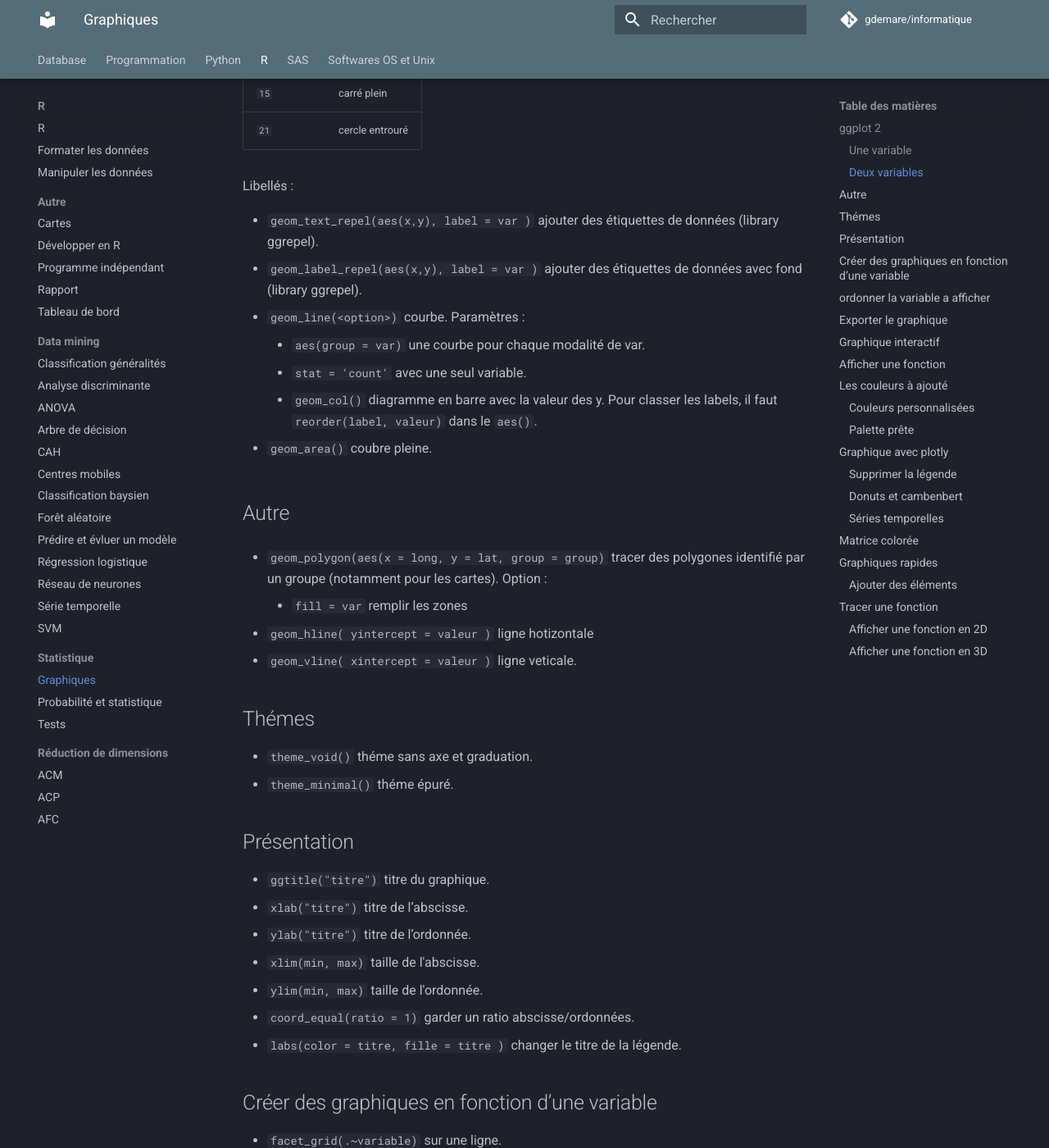
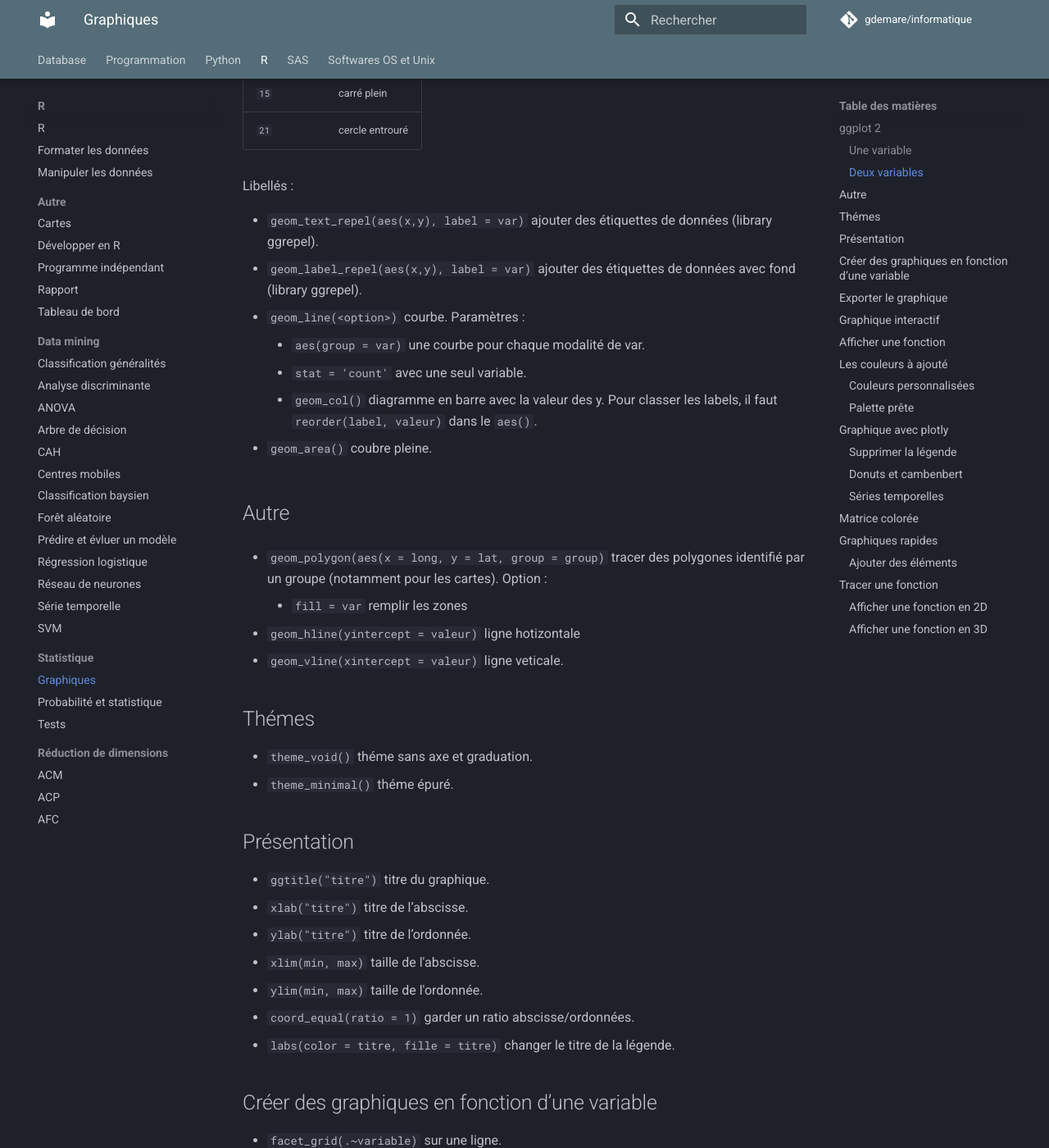
Before and after one commit to gdemare/Informatique, an MkDocs documentation site: the page built from docs/r/graphiques_r.md, in a window 1280 px wide and 1400 px high, scrolled down 1428 px. Shown: the whole window at 82% size. Built offline with MkDocs 1.6.1 and Material for MkDocs 9.7.7, drawn with Linux system fonts in a browser that asks for light colours; comment, search, counter and statistics services are not loaded; some of the changed text lies outside the part shown.

Commit message:
Update graphiques_r.md

```diff
--- a/docs/r/graphiques_r.md
+++ b/docs/r/graphiques_r.md
@@ -19,7 +19,7 @@
 
 * `geom_bar(<option>)` diagramme en barre. Option :
 
-	* `position = "dodge"` positionner les éléments les uns à coté des autres `aes(...,fill = var)`.
+	* `position = "dodge"` positionner les éléments les uns à coté des autres `aes(..., fill = var)`.
 	* `aes(var), position = "fill"` empiler les éléments avec une hauteur normalisée.
 	* `aes(var), position = "stack"` empiler les éléments.
 	* `stat = 'identity'` pour afficher deux varibles.
@@ -56,8 +56,8 @@
 
 Libellés :
 
-* `geom_text_repel(aes(x,y), label = var )` ajouter des étiquettes de données (library ggrepel).
-* `geom_label_repel(aes(x,y), label = var )` ajouter des étiquettes de données avec fond (library ggrepel).
+* `geom_text_repel(aes(x,y), label = var)` ajouter des étiquettes de données (library ggrepel).
+* `geom_label_repel(aes(x,y), label = var)` ajouter des étiquettes de données avec fond (library ggrepel).
 * `geom_line(<option>)` courbe. Paramètres :
 
  	* `aes(group = var)` une courbe pour chaque modalité de var.
@@ -68,13 +68,12 @@
 
 ## Autre
 
-* `geom_polygon(aes(x = long, y = lat, group = group)` tracer des polygones identifié par un groupe (notamment pour les cartes).
-Option :
+* `geom_polygon(aes(x = long, y = lat, group = group)` tracer des polygones identifié par un groupe (notamment pour les cartes). Option :
 
 	* `fill = var` remplir les zones
 
-* `geom_hline( yintercept = valeur )` ligne hotizontale
-* `geom_vline( xintercept = valeur )` ligne veticale.
+* `geom_hline(yintercept = valeur)` ligne hotizontale
+* `geom_vline(xintercept = valeur)` ligne veticale.
 
 ## Thémes
 
@@ -89,17 +88,13 @@
 * `xlim(min, max)` taille de l'abscisse.
 * `ylim(min, max)` taille de l'ordonnée.
 * `coord_equal(ratio = 1)` garder un ratio abscisse/ordonnées.
-* `labs(color = titre, fille = titre )` changer le titre de la légende.
+* `labs(color = titre, fille = titre)` changer le titre de la légende.
 
 ## Créer des graphiques en fonction d’une variable
 
 * `facet_grid(.~variable)` sur une ligne.
 * `facet_grid(variable~.)` sur une colonne
 * `facet_wrap( ~variable)` en ligne et en colonne.
-
-## ordonner la variable a afficher
-
-`reorder(variable, )`
 
 ## Exporter le graphique
 
@@ -155,7 +150,7 @@
 
 ### Séries temporelles
 
-`library(dygraphs)` pour des graphiques temporels
+`library(dygraphs)` pour des graphiques temporels.
 
 ## Matrice colorée
 
```
